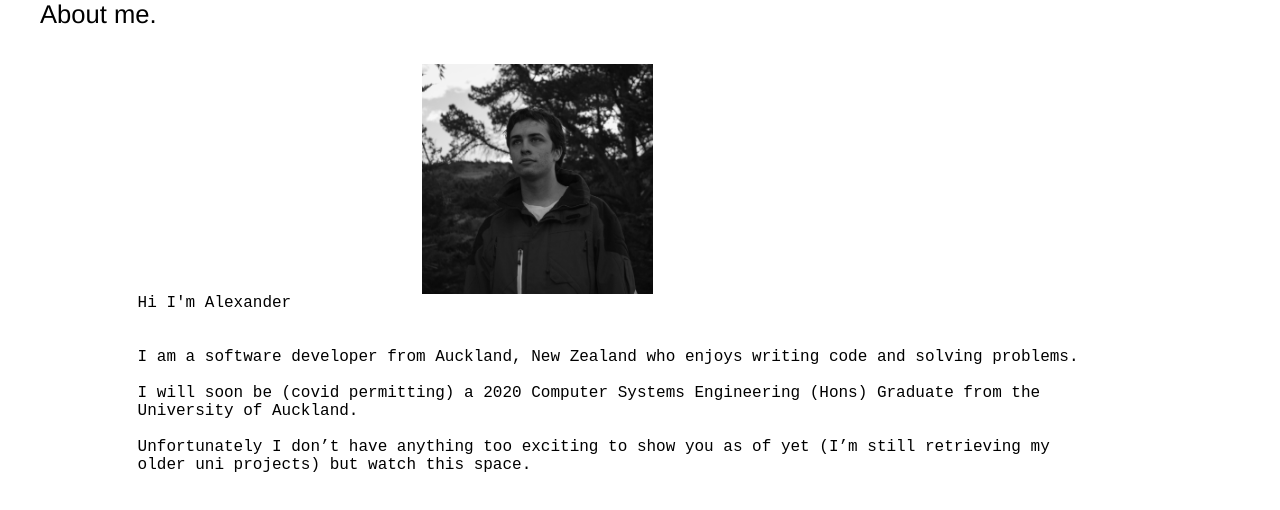
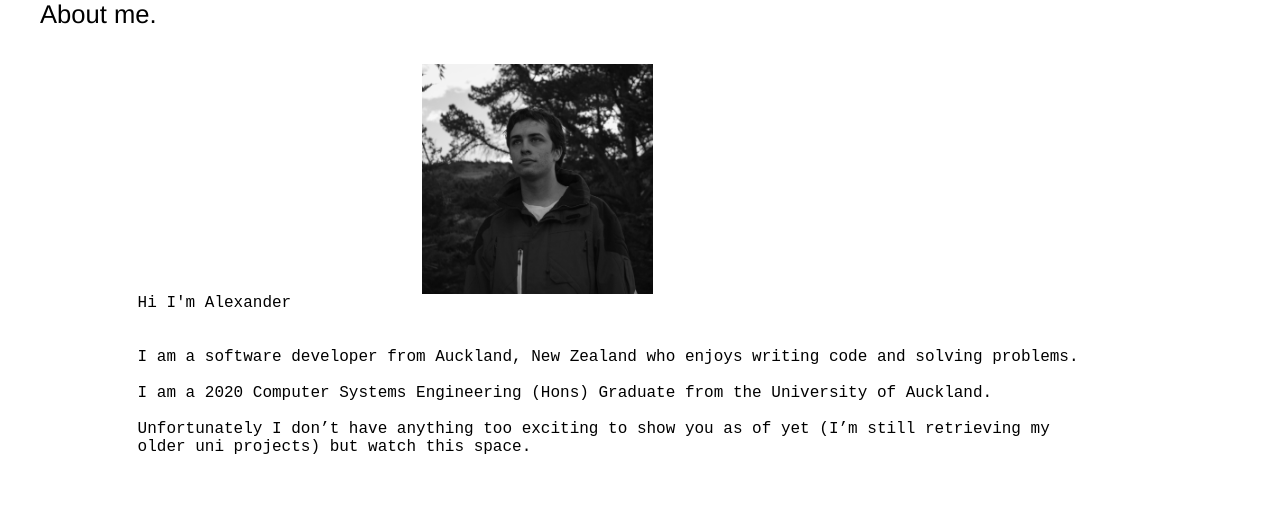
Before and after one commit to hybrio/Hybrio.github.io, a React (Create React App) app: page /about in a window 1280 px wide. Shown: the top 510 px of the page. Built offline with nearby package versions, Linux system fonts and the light colour scheme.

Commit message:
Update AboutPage.js

```diff
--- a/src/components/pages/AboutPage.js
+++ b/src/components/pages/AboutPage.js
@@ -19,7 +19,7 @@ class AboutPage extends React.Component {
               <br/><br/><br/>
               I am a software developer from Auckland, New Zealand who enjoys writing code and solving problems.
               <br/><br/>
-              I will soon be (covid permitting) a 2020 Computer Systems Engineering (Hons) Graduate from the University of Auckland.
+              I am a 2020 Computer Systems Engineering (Hons) Graduate from the University of Auckland.
               <br/><br/>
               Unfortunately I don’t have anything too exciting to show you as of yet (I’m still retrieving my older uni projects) but watch this space.
           </p>
```
